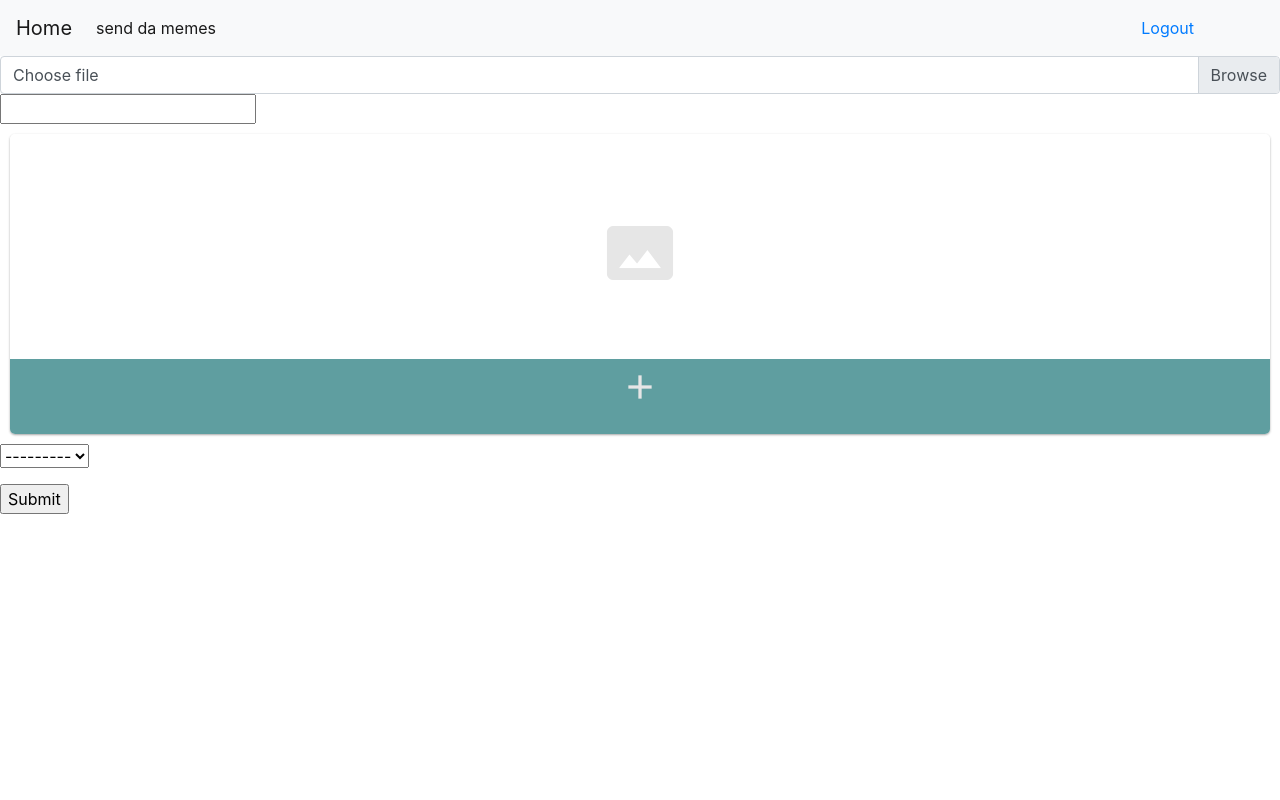
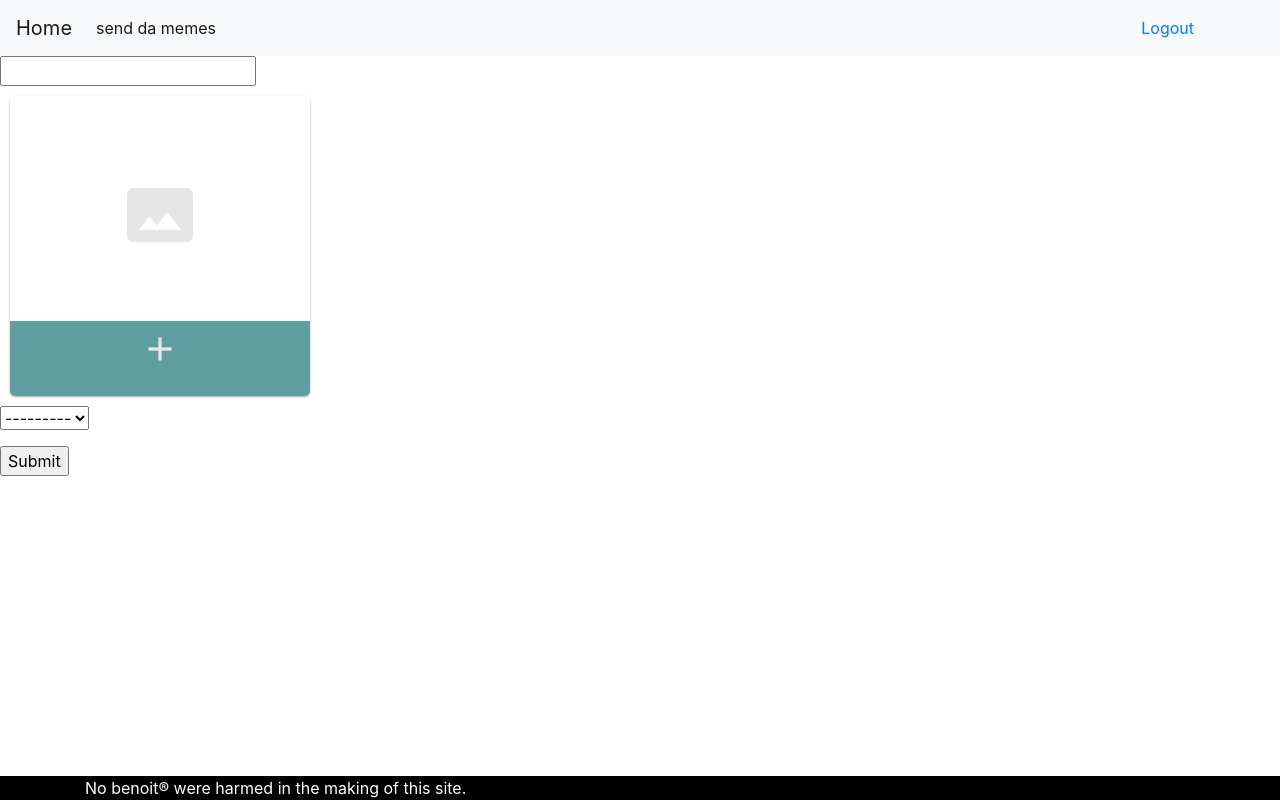
Before and after one commit to Zed314/Bleuenoix, a Django app: page /memes/senddamemes in a window 1280 px wide. Run offline with Django 3.2, Linux system fonts and the light colour scheme; the visitor is signed in with stand-in values (Sample User, id 1); data that the repository does not hold is empty; some libraries are stand-ins or nearby versions.

Commit message:
Added footer, other UI changes

```diff
--- a/benointerest/static/benointerest/style.css
+++ b/benointerest/static/benointerest/style.css
@@ -1,3 +1,38 @@
+.form-signup
+{
+  width: 100%;
+  max-width: 330px;
+  padding: 15px;
+  margin: auto;
+  text-align: center;
+}
+.form-signin
+{
+  width: 100%;
+  max-width: 330px;
+  padding: 15px;
+  margin: auto;
+  text-align: center;
+}
+
+
+
+html {
+  position: relative;
+  min-height: 100%;
+}
+
+.footer {
+  position: absolute;
+  bottom: 0;
+  width: 100%;
+  height: auto;
+  background: #000000;
+  color: #FFFFFF;
+}
+
+
+
 #grid[data-columns]::before {
 	content: '3 .column.size-1of3';
 }
@@ -25,6 +60,8 @@
 #grid-wrapper {
   margin-right: 5%;
   margin-left: 5%;
+  overflow: auto;
+  margin-bottom: 5em;
 }
 
 #img-modal {
@@ -92,16 +129,11 @@
           justify-content: center;
 }
 
-h1 {
-  font-family: inherit;
-  margin: 0 0 .75em 0;
-  color: #728c8d;
-  text-align: center;
-}
+
 
 #uplaudbox {
   display: block;
-  min-width: 300px;
+  width: 300px;
   height: 300px;
   margin: 10px;
   background-color: white;
@@ -206,35 +238,6 @@ i.material-icons {
   display: block;
 }
 
-.drop {
-  display: block;
-  position: absolute;
-  background: rgba(95, 158, 160, 0.2);
-  border-radius: 100%;
-  -webkit-transform: scale(0);
-          transform: scale(0);
-}
-
-.animate {
-  -webkit-animation: ripple 0.4s linear;
-          animation: ripple 0.4s linear;
-}
-
-@-webkit-keyframes ripple {
-  100% {
-    opacity: 0;
-    -webkit-transform: scale(2.5);
-            transform: scale(2.5);
-  }
-}
-
-@keyframes ripple {
-  100% {
-    opacity: 0;
-    -webkit-transform: scale(2.5);
-            transform: scale(2.5);
-  }
-}
 
 /* Again, you’re free to use and define the classes: */
 /*.column { float: left; }
@@ -280,6 +283,3 @@ i.material-icons {
       max-width: 100%;
     }
   }*/
-h1 {
-      color: red;
-}
--- a/benointerest/templates/benointerest/sendmemes.html
+++ b/benointerest/templates/benointerest/sendmemes.html
@@ -59,10 +59,7 @@
 
 
   </script>
-<div class="custom-file">
-    <input type="file" class="custom-file-input" id="customFile">
-    <label class="custom-file-label" for="customFile">Choose file</label>
-  </div>
+
 <form enctype="multipart/form-data" action=" " method="post">
     {% csrf_token %}
 
@@ -75,7 +72,7 @@
   <div class="form-group">
       {{form.titre}}
 
-      <div id="uplaudbox">
+      <div width="20px" id="uplaudbox">
           <div class="js--image-preview"></div>
           <div class="upload-options">
             <label>
--- a/templates/base.html
+++ b/templates/base.html
@@ -54,5 +54,17 @@
        {% block content %}{% endblock %}
    </section>
 
+<footer class="footer">
+
+        <div class="container">
+                <div class="row">
+                        <div class="col-md-12">
+                            No benoit® were harmed in the making of this site.
+                        </div>
+                    </div>
+        </div>
+
+      </footer>
+
 </body>
 </html>
```
Also changed, not shown: benointerest/templates/benointerest/explore.html (deleted, +0 -14 lines), benointerest/templates/benointerest/login.html (+6 -5 lines), benointerest/templates/benointerest/signup.html (+4 -5 lines).
